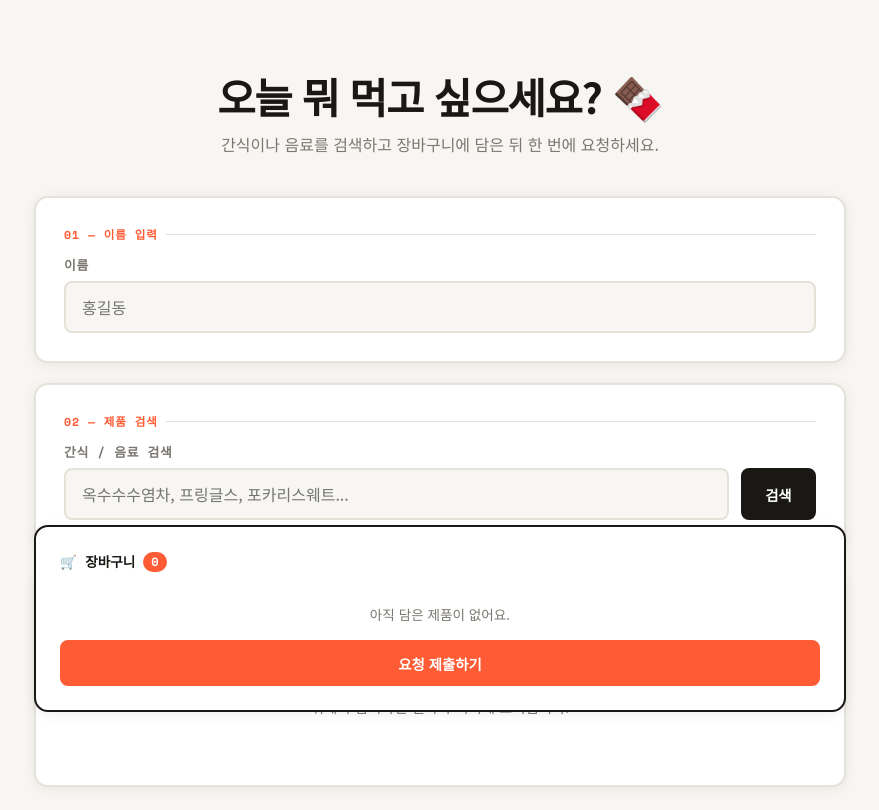
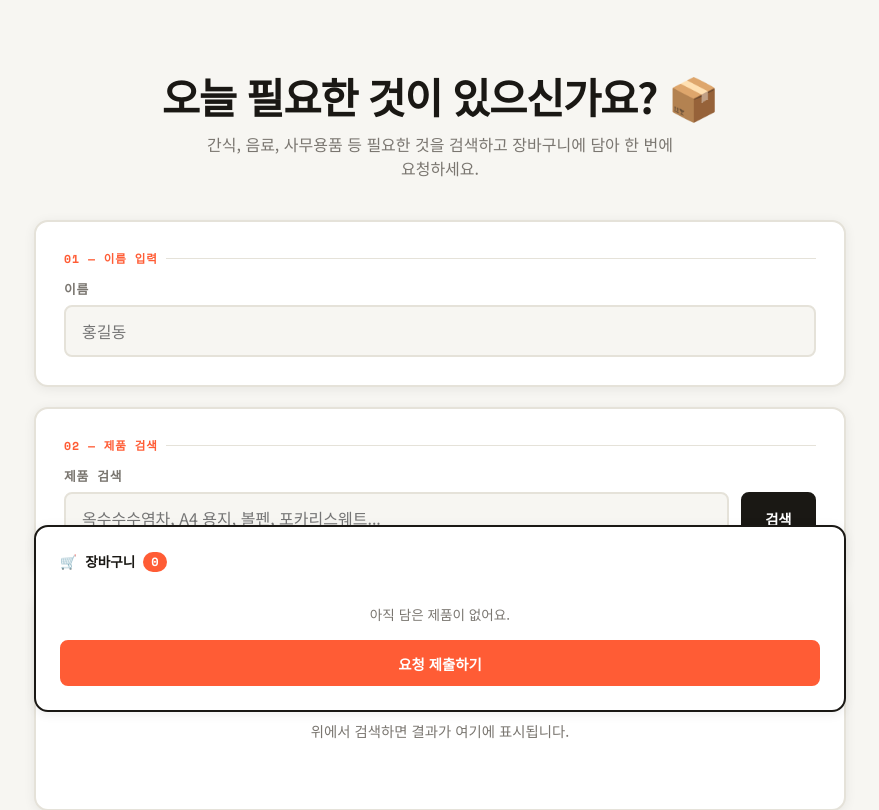
Before and after one commit to tonyjun10/snack-app, a Flask app: page / in a window 1280 px wide. Shown: the part 64-874 px from the top of the page, without its empty margins (200-1079 px from the left). Before the commit the page ends 851 px from the top, so only its background shows below. Run offline with Flask 3, Linux system fonts and the light colour scheme.

Commit message:
index.html

```diff
--- a/templates/index.html
+++ b/templates/index.html
@@ -185,17 +185,17 @@
 {% block content %}
 {% set t = {
   'ko': {
-    'h1': '오늘 뭐 먹고 싶으세요? 🍫',
-    'sub': '간식이나 음료를 검색하고 장바구니에 담은 뒤 한 번에 요청하세요.',
+    'h1': '오늘 필요한 것이 있으신가요? 📦',
+    'sub': '간식, 음료, 사무용품 등 필요한 것을 검색하고 장바구니에 담아 한 번에 요청하세요.',
     'step1': '01 — 이름 입력',
     'name_label': '이름',
     'name_placeholder': '홍길동',
     'step2': '02 — 제품 검색',
-    'search_label': '간식 / 음료 검색',
-    'search_placeholder': '옥수수수염차, 프링글스, 포카리스웨트...',
+    'search_label': '제품 검색',
+    'search_placeholder': '옥수수수염차, A4 용지, 볼펜, 포카리스웨트...',
     'search_btn': '검색',
     'step3': '03 — 제품 선택 후 장바구니 추가',
-    'step3_hint': '원하는 제품의 [장바구니 추가] 버튼을 눌러 담으세요. 여러 개 추가 가능합니다.',
+    'step3_hint': '원하는 제품의 [장바구니 추가] 버튼을 눌러 담으세요. 간식, 음료, 사무용품 모두 가능합니다.',
     'add_to_cart': '+ 장바구니 추가',
     'in_cart': '✓ 담김',
     'cart_title': '장바구니',
@@ -208,23 +208,23 @@
     'name_required': '이름을 먼저 입력해 주세요.',
     'cart_empty_warn': '장바구니가 비어 있습니다. 제품을 추가해 주세요.',
     'success_title': '요청 완료! 🎉',
-    'success_msg': '아래 제품들을 요청했습니다. 관리자가 확인 후 구매 예정입니다.',
+    'success_msg': '아래 항목들을 요청했습니다. 관리자가 확인 후 구매 예정입니다.',
     'new_request': '새 요청하기',
     'view_product': '보기 ↗',
     'items_label': '개 제품',
   },
   'en': {
-    'h1': "What's your snack today? 🍫",
-    'sub': 'Search for snacks or drinks, add them to your cart, then submit all at once.',
+    'h1': "Need something today? 📦",
+    'sub': 'Search for snacks, drinks, or office supplies — add to cart and submit in one go.',
     'step1': '01 — Your Name',
     'name_label': 'Name',
     'name_placeholder': 'Jane Smith',
     'step2': '02 — Search for Products',
-    'search_label': 'Snack / Drink Search',
-    'search_placeholder': 'Corn Silk Tea, Pringles, Pocari Sweat...',
+    'search_label': 'Search Products',
+    'search_placeholder': 'Corn Silk Tea, A4 paper, ballpoint pens, Pringles...',
     'search_btn': 'Search',
     'step3': '03 — Add Products to Cart',
-    'step3_hint': 'Click [Add to Cart] on any product. You can add multiple items.',
+    'step3_hint': 'Click [Add to Cart] on any product — snacks, drinks, or office supplies.',
     'add_to_cart': '+ Add to Cart',
     'in_cart': '✓ Added',
     'cart_title': 'Cart',
@@ -237,7 +237,7 @@
     'name_required': 'Please enter your name first.',
     'cart_empty_warn': 'Your cart is empty. Add at least one product.',
     'success_title': 'Request Submitted! 🎉',
-    'success_msg': 'The following items have been requested. The admin will review and purchase them.',
+    'success_msg': 'The following items have been requested. The admin will review and order them.',
     'new_request': 'New Request',
     'view_product': 'View ↗',
     'items_label': ' items',
```
